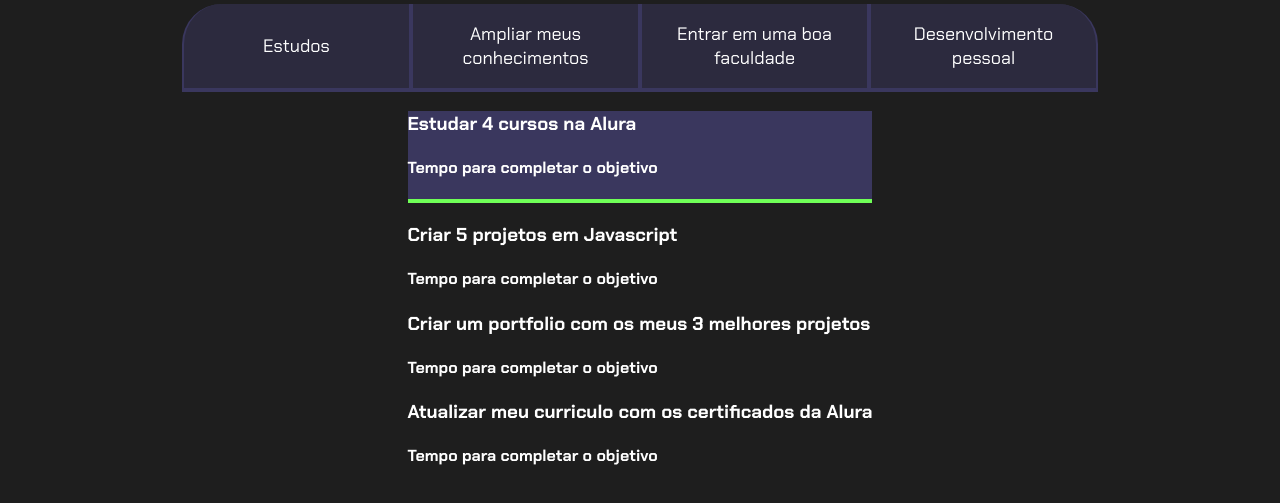
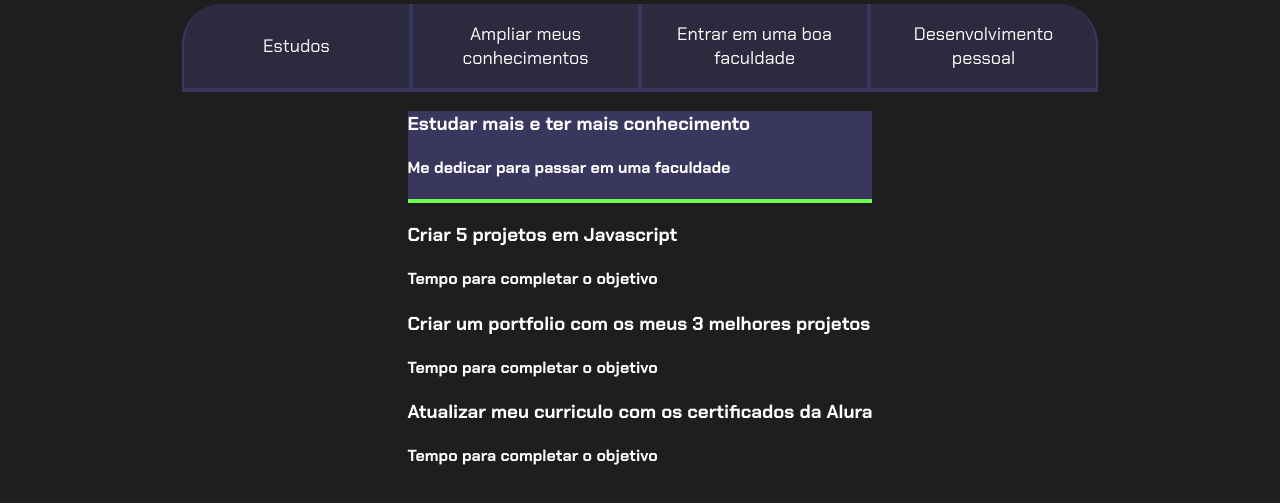
Before and after one commit to ericabobato/LeoCarlinhos, a plain HTML site: page index.html in a window 1280 px wide. Shown: the part 99-602 px from the top of the page. Drawn offline with Linux system fonts and the light colour scheme.

Commit message:
Add files via upload

```diff
--- a/index.html
+++ b/index.html
@@ -17,8 +17,8 @@
           </div>
           <div class="abas-textos">
             <div class="aba-conteudo ativo">
-                <h3 class="aba-conteudo-titulo-principal">Estudar 4 cursos na Alura</h3>
-                <h4 class="aba-conteudo-titulo-secundario">Tempo para completar o objetivo</h4>
+                <h3 class="aba-conteudo-titulo-principal">Estudar mais e ter mais conhecimento</h3>
+                <h4 class="aba-conteudo-titulo-secundario">Me dedicar para passar em uma faculdade</h4>
             </div>
             <div class="aba-conteudo">
                 <h3 class="aba-conteudo-titulo-principal">Criar 5 projetos em Javascript</h3>
```
